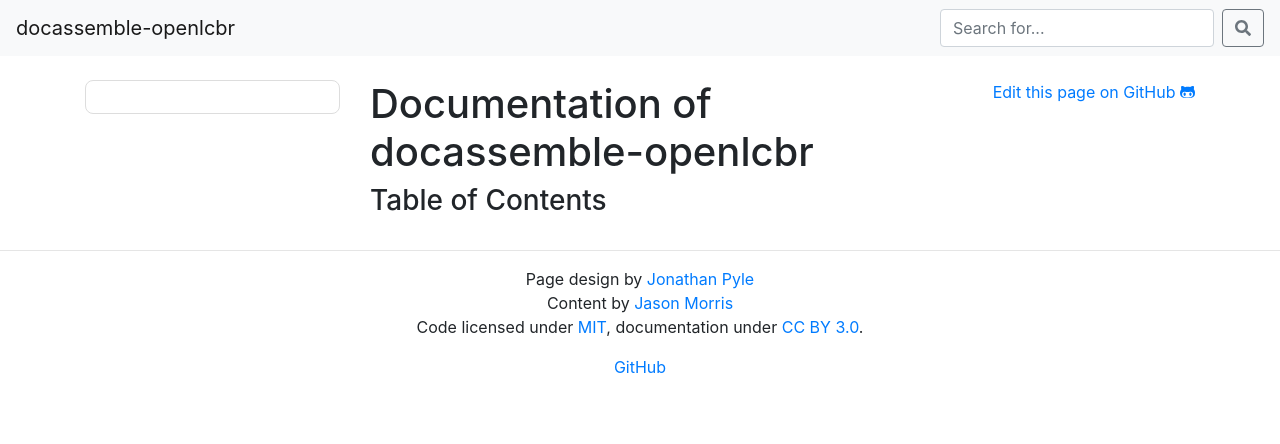
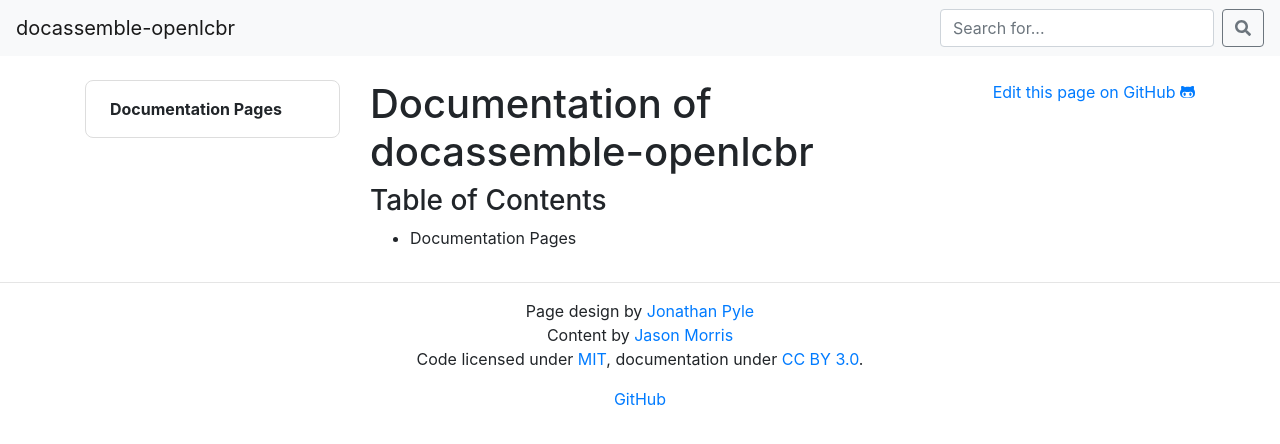
Before and after one commit to Gauntlet173/docassemble-openlcbr, a Jekyll site: the page built from index.md, in a window 1280 px wide. Shown: the top 444 px of the page. Built offline with Jekyll 4.4.1, drawn with Linux system fonts in a browser that asks for light colours; comment, search, counter and statistics services are not loaded.

Commit message:
Update docs.yml

```diff
--- a/_data/docs.yml
+++ b/_data/docs.yml
@@ -1,6 +1,4 @@
----
----
-- title: Docs Pages
+- title: Documentation Pages
   docs:
     - building_reasoners
     - objects
```
